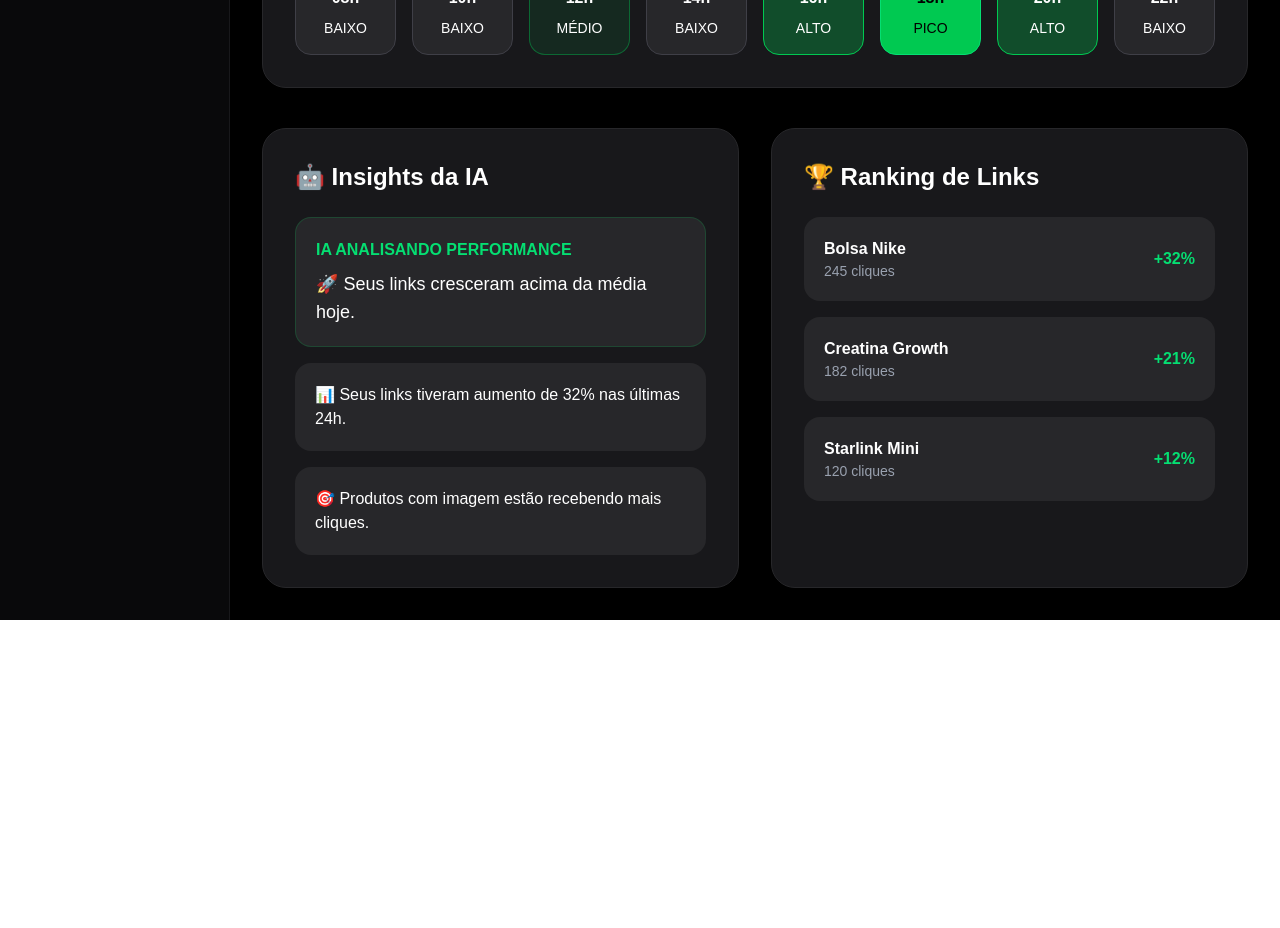
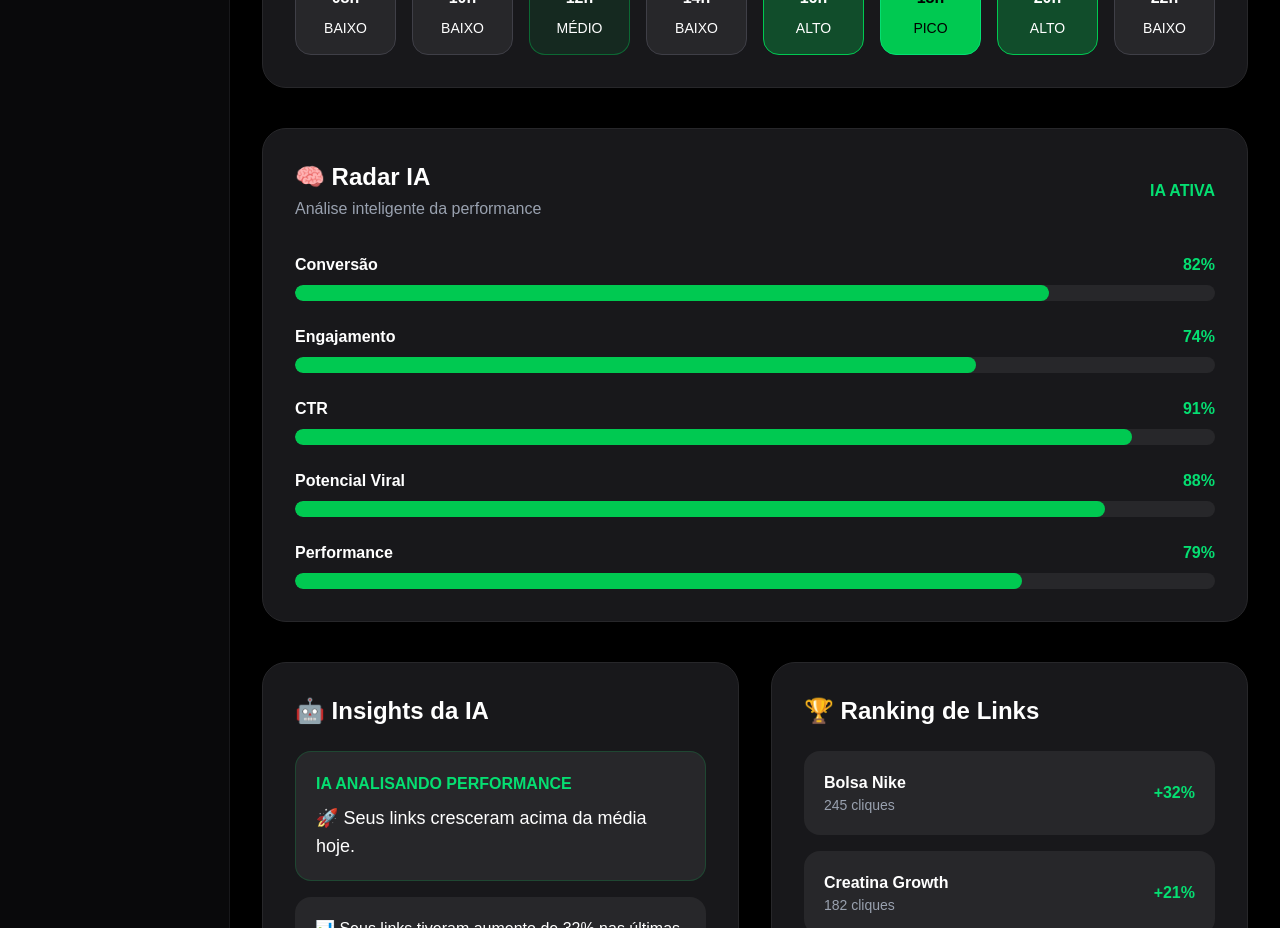
Before and after one commit to Otaviolodc/promolink, a Next.js app: page /dashboard/analytics in a window 1280 px wide. Shown: the part 980-1908 px from the top of the page. Before the commit the page ends 1600 px from the top, so only its background shows below. Built offline with nearby package versions, Linux system fonts and the light colour scheme.

Commit message:
Add AI radar analytics

```diff
--- a/src/app/dashboard/analytics/page.tsx
+++ b/src/app/dashboard/analytics/page.tsx
@@ -70,6 +70,35 @@
   { hour: "20h", level: 4 },
 
   { hour: "22h", level: 2 },
+
+];
+
+const radarData = [
+
+  {
+    name: "Conversão",
+    value: 82,
+  },
+
+  {
+    name: "Engajamento",
+    value: 74,
+  },
+
+  {
+    name: "CTR",
+    value: 91,
+  },
+
+  {
+    name: "Potencial Viral",
+    value: 88,
+  },
+
+  {
+    name: "Performance",
+    value: 79,
+  },
 
 ];
 
@@ -292,6 +321,72 @@
 
 </div>
 
+{/* RADAR IA */}
+<div className="bg-zinc-900 border border-zinc-800 rounded-3xl p-8 mb-10">
+
+  <div className="flex items-center justify-between mb-8">
+
+    <div>
+
+      <h2 className="text-2xl font-bold">
+        🧠 Radar IA
+      </h2>
+
+      <p className="text-gray-400 mt-1">
+        Análise inteligente da performance
+      </p>
+
+    </div>
+
+    <div className="text-green-400 font-bold">
+      IA ATIVA
+    </div>
+
+  </div>
+
+  <div className="space-y-6">
+
+    {radarData.map((item) => (
+
+      <div key={item.name}>
+
+        <div className="flex items-center justify-between mb-2">
+
+          <p className="font-semibold">
+            {item.name}
+          </p>
+
+          <p className="text-green-400 font-bold">
+            {item.value}%
+          </p>
+
+        </div>
+
+        <div className="w-full bg-zinc-800 rounded-full h-4 overflow-hidden">
+
+          <div
+            className="
+              bg-green-500
+              h-full
+              rounded-full
+              transition-all
+              duration-700
+            "
+            style={{
+              width: `${item.value}%`,
+            }}
+          />
+
+        </div>
+
+      </div>
+
+    ))}
+
+  </div>
+
+</div>
+
         {/* GRID */}
         <div className="grid grid-cols-1 xl:grid-cols-2 gap-8">
 
```
